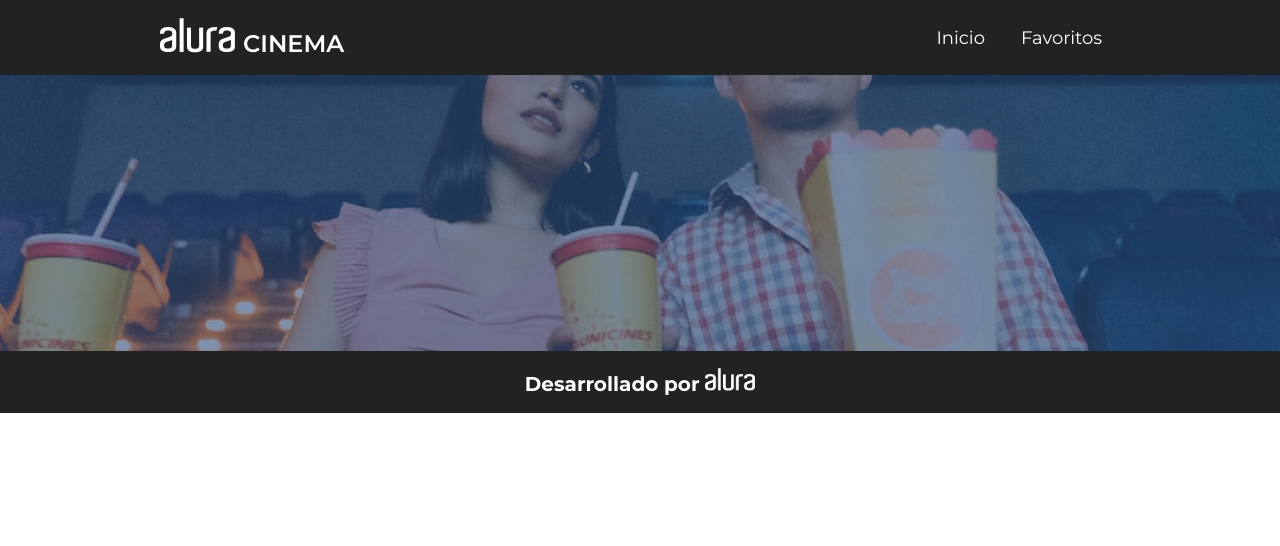
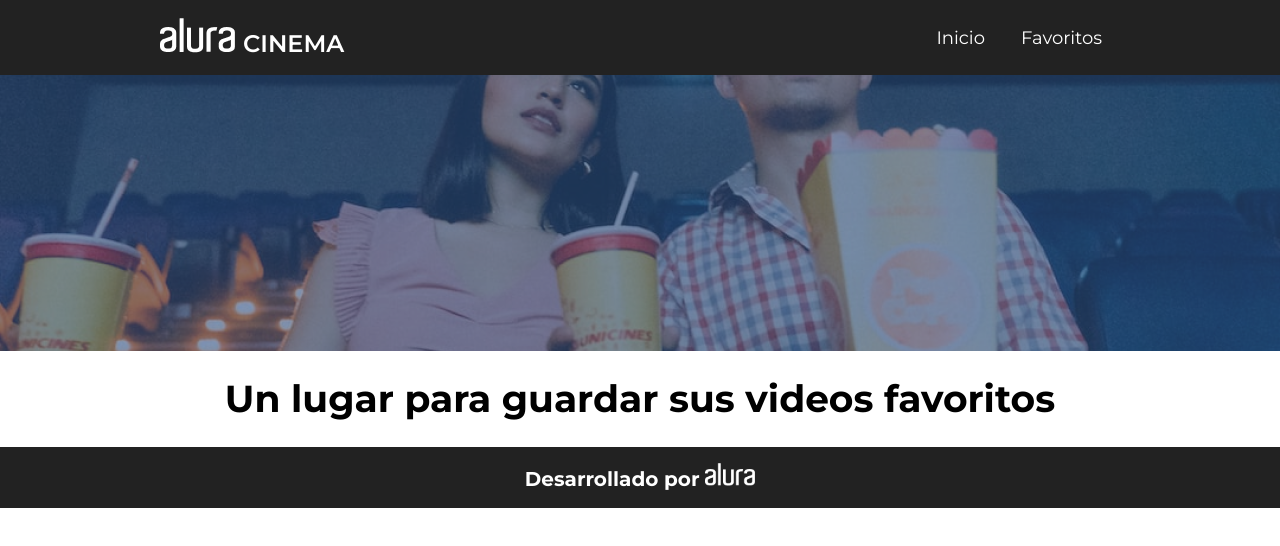
Before and after one commit to Mariq12/alura-cinema, a React (Vite) app: page / in a window 1280 px wide. Shown: the top 546 px of the page. Built offline with nearby package versions, Linux system fonts and the light colour scheme.

Commit message:
Creación del co,ponente de titulo

```diff
--- /dev/null
+++ b/src/components/title/Title.jsx
@@ -0,0 +1,16 @@
+import PropTypes from 'prop-types';
+import styles from './Title.module.css';
+
+function Title({children}) {
+    return(
+        <div className={styles.text}>
+            {children}
+        </div>
+    )
+}
+
+Title.propTypes = {
+    children: PropTypes.node.isRequired
+};
+
+export default Title;
--- /dev/null
+++ b/src/components/title/Title.module.css
@@ -0,0 +1,5 @@
+.text{
+    font-size: 1.175rem;
+    text-align: center;
+    font-weight: 500;
+}
--- a/src/pages/home/Home.jsx
+++ b/src/pages/home/Home.jsx
@@ -1,6 +1,7 @@
 import Footer from "../../components/footer/Footer";
 import Header from "../../components/header/Header";
 import Banner from "../../components/banner/Banner";
+import Title from "../../components/title/Title";
 
 
 function Home(){
@@ -8,6 +9,9 @@ function Home(){
         <>
         <Header />
         <Banner img="home" color="#154580" />
+        <Title>
+            <h1>Un lugar para guardar sus videos favoritos</h1>
+        </Title>
         <Footer />
         </>
     )
```
